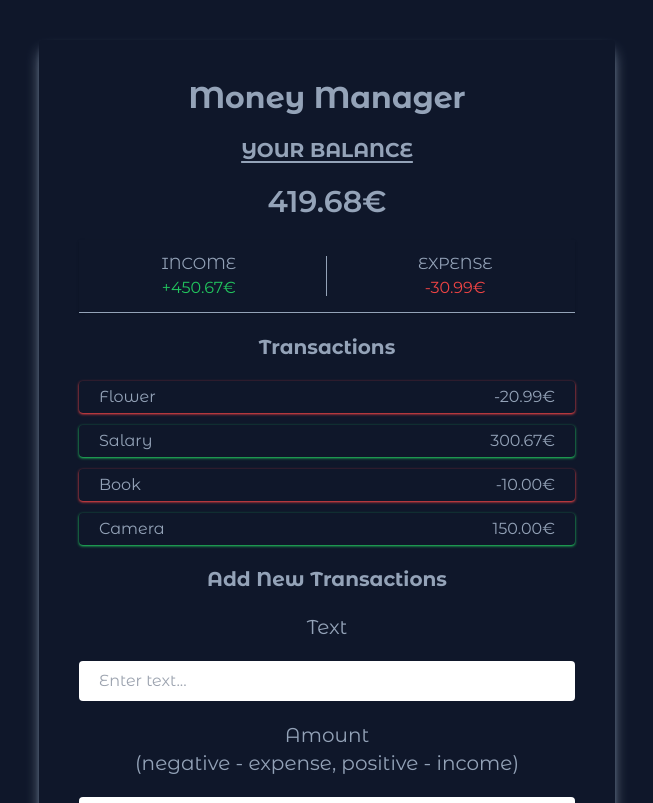
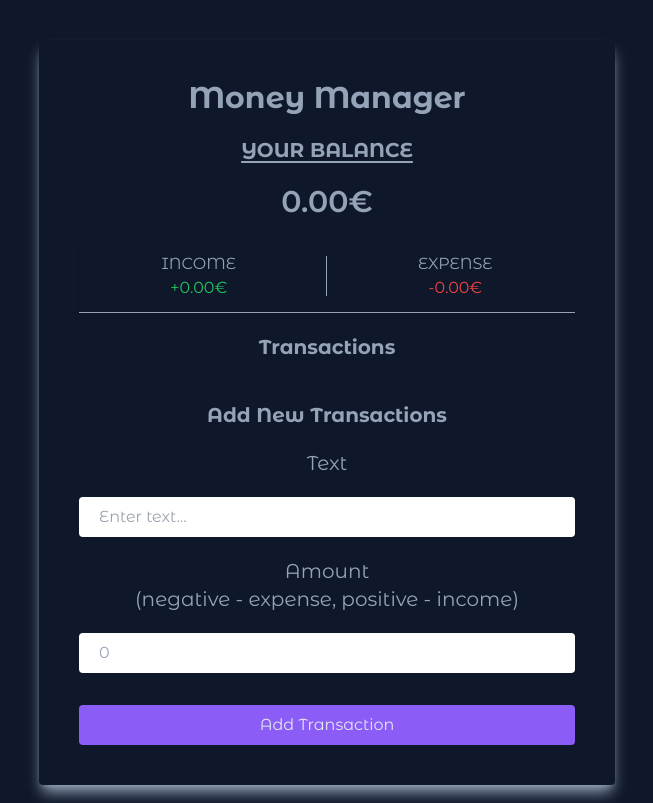
Before and after one commit to jackal7819/money-manager, a Vue app: page / in a window 1280 px wide. Shown: the top 803 px of the page, without its empty margins (313-966 px from the left). Built offline with nearby package versions, Linux system fonts and the light colour scheme.

Commit message:
Add localstoradge

```diff
--- a/src/App.vue
+++ b/src/App.vue
@@ -1,7 +1,6 @@
 <script setup>
-	import { ref, computed } from 'vue';
+	import { ref, computed, onMounted } from 'vue';
 	import { useToast } from 'vue-toastification';
-	import { nanoid } from 'nanoid';
 	import Header from './components/Header.vue';
 	import Balance from './components/Balance.vue';
 	import IncomeExpenses from './components/IncomeExpenses.vue';
@@ -9,15 +8,11 @@
 	import AddTransactions from './components/AddTransactions.vue';
 
 	const toast = useToast();
-	const transactions = ref([
-		{ id: nanoid(), text: 'Flower', amount: -20.99 },
-		{ id: nanoid(), text: 'Salary', amount: 300.67 },
-		{ id: nanoid(), text: 'Book', amount: -10 },
-		{ id: nanoid(), text: 'Camera', amount: 150 },
-	]);
+	const transactions = ref([]);
 
 	const addTransaction = (transactionData) => {
 		transactions.value.push(transactionData);
+		localStorage.setItem('transactions', JSON.stringify(transactions.value));
 		toast.success('Transaction added');
 	};
 
@@ -25,6 +20,8 @@
 		transactions.value = transactions.value.filter(
 			(transaction) => transaction.id !== id
 		);
+		localStorage.setItem('transactions', JSON.stringify(transactions.value));
+		toast.error('Transaction deleted');
 	};
 
 	const total = computed(() => {
@@ -48,6 +45,10 @@
 				return acc + curr.amount;
 			}, 0);
 	});
+
+	onMounted(() => {
+		transactions.value = JSON.parse(localStorage.getItem('transactions')) || [];
+	})
 </script>
 
 <template>
```
